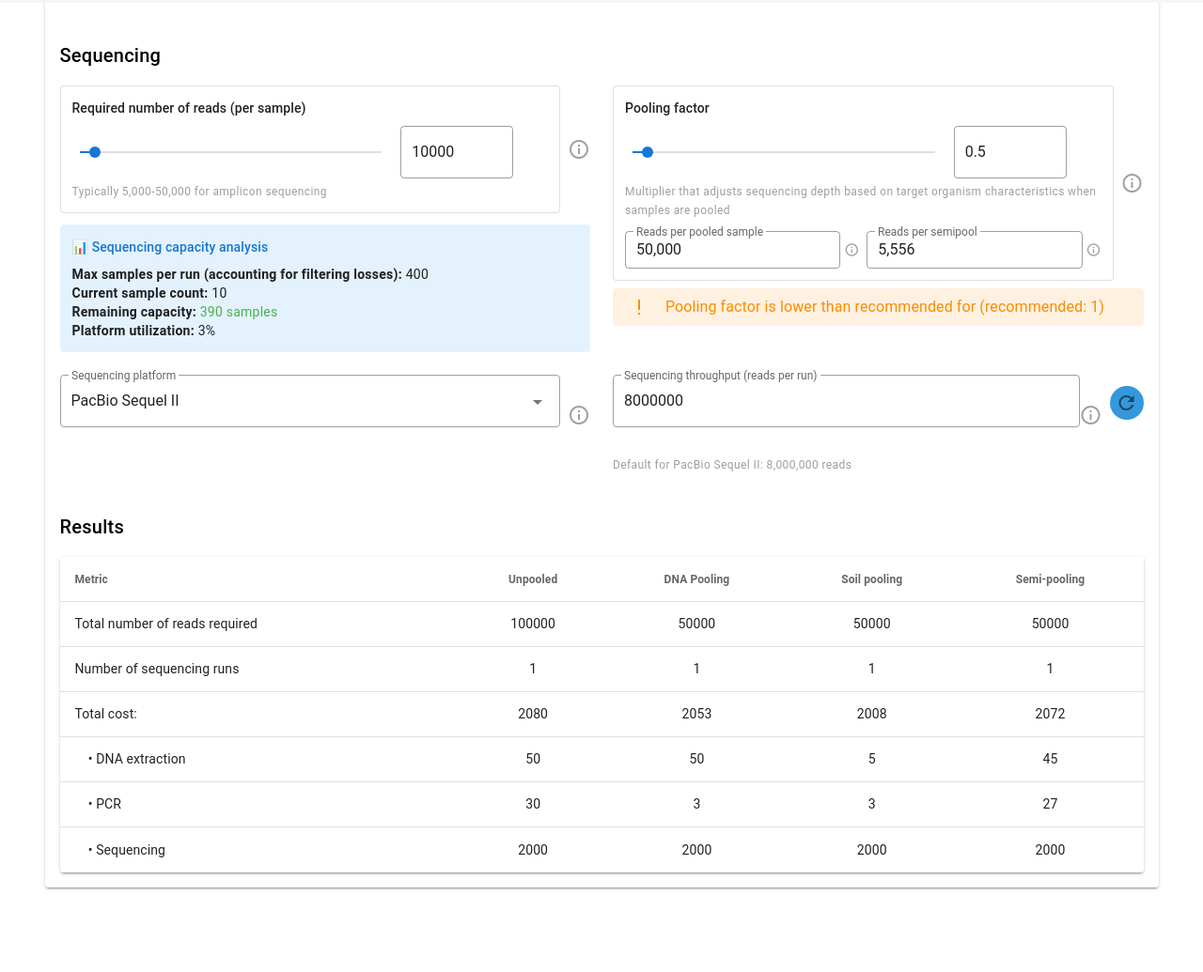
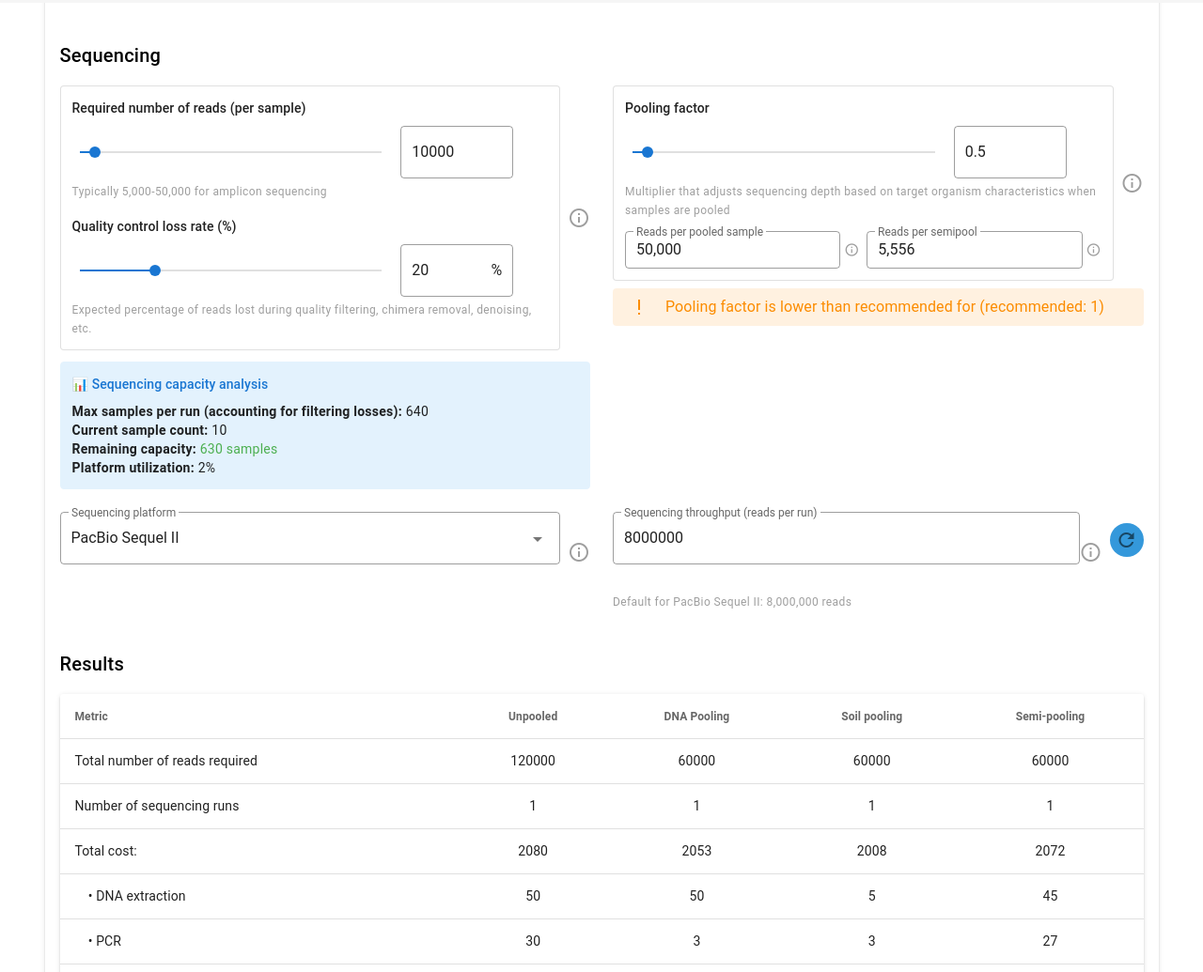
Before and after one commit to Mycology-Microbiology-Center/Soil_biodiversity_assessments, a plain HTML site: page docs/index.html in a window 1280 px wide. Shown: the part 797-1832 px from the top of the page at 94% size. Before the commit the page ends 1790 px from the top, so only its background shows below. Drawn offline with nearby package versions, Linux system fonts and the light colour scheme.

Commit message:
calc - add `qualityControlLossRate`

```diff
--- a/docs/index.html
+++ b/docs/index.html
@@ -301,6 +301,43 @@
                                                                     <div class="text-caption grey--text mt-1">
                                                                         Typically 5,000-50,000 for amplicon sequencing
                                                                     </div>
+
+                                                                    <!-- Quality Control Loss Rate -->
+                                                                    <div class="text-subtitle-2 mt-4 mb-2">Quality control loss rate (%)</div>
+                                                                    <v-row align="center" no-gutters>
+                                                                        <v-col cols="8">
+                                                                            <v-slider
+                                                                                v-model="qualityControlLossRate"
+                                                                                min="0"
+                                                                                max="80"
+                                                                                step="1"
+                                                                                thumb-label
+                                                                                :thumb-size="50"
+                                                                                track-color="grey lighten-2"
+                                                                                thumb-color="primary"
+                                                                                hide-details
+                                                                                class="align-center"
+                                                                            ></v-slider>
+                                                                        </v-col>
+                                                                        <v-col cols="4" class="pl-3">
+                                                                            <v-text-field
+                                                                                v-model.number="qualityControlLossRate"
+                                                                                type="number"
+                                                                                min="0"
+                                                                                max="80"
+                                                                                step="1"
+                                                                                suffix="%"
+                                                                                density="compact"
+                                                                                hide-details
+                                                                                outlined
+                                                                                class="mt-0 pt-0"
+                                                                                style="max-width: 120px;"
+                                                                            ></v-text-field>
+                                                                        </v-col>
+                                                                    </v-row>
+                                                                    <div class="text-caption grey--text mt-1">
+                                                                        Expected percentage of reads lost during quality filtering, chimera removal, denoising, etc.
+                                                                    </div>
                                                                 </v-card>
                                                                 <v-tooltip bottom>
                                                                     <template v-slot:activator="{ on, attrs }">
@@ -314,7 +351,7 @@
                                                                             mdi-information-outline
                                                                         </v-icon>
                                                                     </template>
-                                                                    <span>The target number of sequencing reads needed per individual sample for adequate coverage (typically 5,000-50,000 for amplicon sequencing)</span>
+                                                                    <span>The target number of sequencing reads needed per individual sample for adequate coverage (typically 5,000-50,000 for amplicon sequencing). The quality control loss rate accounts for reads lost during bioinformatic processing steps including quality filtering, chimera removal, non-target amplicon filtering, and denoising (typically 30-60% for metabarcoding studies).</span>
                                                                 </v-tooltip>
                                                             </div>
 
--- a/docs/script.js
+++ b/docs/script.js
@@ -20,6 +20,7 @@ new Vue({
 
         // Sequencing parameters
         requiredReads: 10000,
+        qualityControlLossRate: 20,
         poolingFactor: 0.5,
         sequencingPlatform: 'PacBio Sequel II',
         platforms: ['Illumina MiSeq', 'Illumina NextSeq', 'Illumina NovaSeq', 'PacBio Sequel II', 'PacBio Revio', 'Oxford Nanopore', 'Element Biosciences AVITI', 'MGI DNBSEQ-G99', 'Other'],
@@ -58,6 +59,11 @@ new Vue({
           }
         },
 
+        qualityLossRateDecimal() {
+          // Convert percentage to decimal (e.g., 50% -> 0.5)
+          return this.qualityControlLossRate / 100;
+        },
+
         sequencingCapacity() {
           if (!this.sequencingThroughput || !this.requiredReads) {
             return {
@@ -69,9 +75,7 @@ new Vue({
           }
 
           // Calculate initial reads needed accounting for quality filtering losses
-          // Assuming ~50% of reads may be lost to quality filtering, chimeras, non-specific amplification
-          const qualityLossRate = 0.5; // 50% loss rate
-          const initialReadsNeeded = this.requiredReads / (1 - qualityLossRate);
+          const initialReadsNeeded = this.requiredReads / (1 - this.qualityLossRateDecimal);
           const maxSamples = Math.floor(this.sequencingThroughput / initialReadsNeeded);
           const currentSamples = this.numSites * this.numSamples;
           const remainingCapacity = Math.max(0, maxSamples - currentSamples);
@@ -91,6 +95,8 @@ new Vue({
                  this.numSamples >= 1 &&
                  this.numSemipools >= 1 &&
                  this.requiredReads > 0 &&
+                 this.qualityControlLossRate >= 0 &&
+                 this.qualityControlLossRate < 100 &&
                  this.sequencingThroughput > 0 &&
                  this.dnaExtractionCost >= 0 &&
                  this.pcrCost >= 0 &&
@@ -196,26 +202,29 @@ new Vue({
 
         // Total number of reads required
         calculateTotalReads(method, totalSamples) {
+            // Account for quality control losses by adjusting required reads
+            const adjustedReads = this.requiredReads + (this.requiredReads * this.qualityLossRateDecimal);
+
             switch(method) {
                 case 'Unpooled':
                     // Each sample sequenced individually
-                    return Math.ceil(totalSamples * this.requiredReads);
+                    return Math.ceil(totalSamples * adjustedReads);
 
                 case 'DNA Pooling':
                     // DNA from all samples within each site is pooled into one pooled sample per site
-                    // Total reads = sites × (samples per site × pooling factor × required reads per sample)
-                    return Math.ceil(this.numSites * (this.numSamples * this.poolingFactor * this.requiredReads));
+                    // Total reads = sites × (samples per site × pooling factor × adjusted reads per sample)
+                    return Math.ceil(this.numSites * (this.numSamples * this.poolingFactor * adjustedReads));
 
                 case 'Soil pooling':
                     // Soil samples are pooled before DNA extraction within each site
-                    // Total reads = sites × (samples per site × pooling factor × required reads per sample)
-                    return Math.ceil(this.numSites * (this.numSamples * this.poolingFactor * this.requiredReads));
+                    // Total reads = sites × (samples per site × pooling factor × adjusted reads per sample)
+                    return Math.ceil(this.numSites * (this.numSamples * this.poolingFactor * adjustedReads));
 
                 case 'Semi-pooling':
                     // Samples within each site are partitioned into semipools, each semipool processed separately
-                    // Total reads = sites × semipools per site × (samples per semipool × pooling factor × required reads per sample)
-                    // This simplifies to: sites × numSamples × pooling factor × required reads per sample
-                    return Math.ceil(this.numSites * (this.numSamples * this.poolingFactor * this.requiredReads));
+                    // Total reads = sites × semipools per site × (samples per semipool × pooling factor × adjusted reads per sample)
+                    // This simplifies to: sites × numSamples × pooling factor × adjusted reads per sample
+                    return Math.ceil(this.numSites * (this.numSamples * this.poolingFactor * adjustedReads));
 
                 default:
                     return 0;
```
